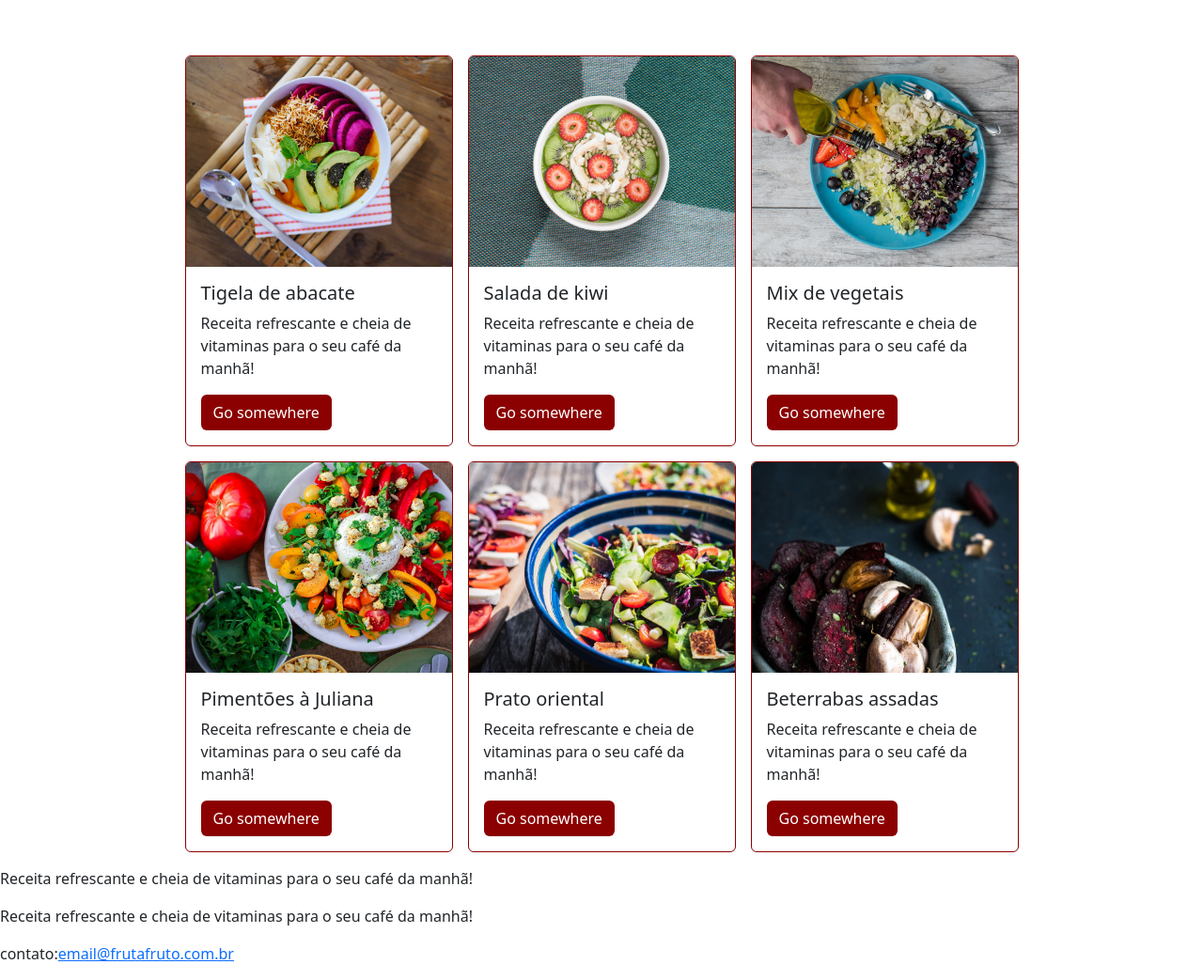
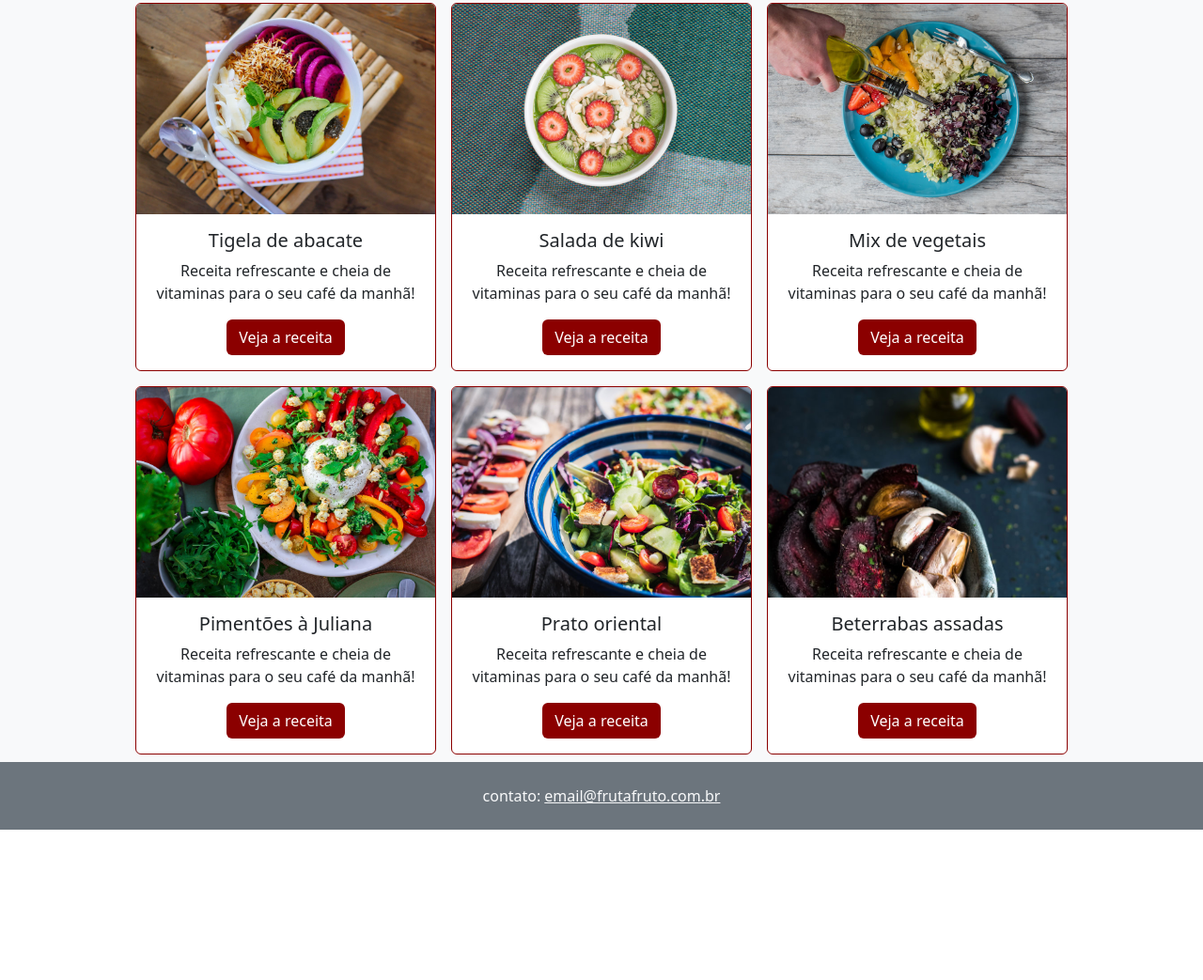
Before and after one commit to MauricioEscouto/Bootstrap, a plain HTML site: page Curso1/index.html in a window 1280 px wide. Shown: the part 565-1608 px from the top of the page at 94% size. After the commit the page ends 1448 px from the top, so only its background shows below. Drawn offline with nearby package versions, Linux system fonts and the light colour scheme.

Commit message:
concluído curso de bootstrap

```diff
--- a/Curso1/index.html
+++ b/Curso1/index.html
@@ -12,9 +12,9 @@
 
 <body>
     <header>
-        <nav class="navbar navbar-expand-lg bg-light">
+        <nav class="navbar navbar-expand-lg bg-light fixed-top">
             <div class="container-fluid">
-                <a class="navbar-brand" href="#">Fruta & fruto</a>
+                <a class="navbar-brand fonte-titulo cor-especial" href="#">Fruta & fruto</a>
                 <button class="navbar-toggler" type="button" data-bs-toggle="collapse" data-bs-target="#navbarNav" aria-controls="navbarNav" aria-expanded="false" aria-label="Toggle navigation">
                     <span class="navbar-toggler-icon"></span>
                 </button>
@@ -30,7 +30,7 @@
                             <a class="nav-link" href="#">quem somos</a>
                         </li>
                         <li class="nav-item">
-                            <a class="nav-link">contato</a>
+                            <a class="nav-link" href="" data-bs-toggle="modal" data-bs-target="#modal-Contato">contato</a>
                         </li>
                     </ul>
                 </div>
@@ -75,58 +75,58 @@
             <p class="text-center text-secondary pb-5">Nossas receitas ajudam você a aproveitar melhor os alimentos, economizar, ganhar tempo e praticidade</p>
         </section>
 
-        <section class="receitas container justify-content-center">
+        <section class="receitas container-fluid justify-content-center bg-light">
             <div class="row justify-content-center">
-                <div class="card card-receitas borda-cor-especial col-xl-3 col-lg-3 col-md-5 col-sm-5 m-2 col-8">
+                <div class="card card-receitas borda-cor-especial p-0 col-xl-3 col-lg-3 col-md-5 col-sm-5 m-2 col-8">
                     <img src="src/img/receita-abacate.jpg" class="card-img-top img-receitas" alt="tigela com salada de abacate, vista superior">
-                    <div class="card-body">
+                    <div class="card-body text-center">
                         <h5 class="card-title">Tigela de abacate</h5>
                         <p class="card-text">Receita refrescante e cheia de vitaminas para o seu café da manhã!</p>
-                        <a href="#" class="btn botao-cor-especial">Go somewhere</a>
+                        <a href="#" class="btn botao-cor-especial">Veja a receita</a>
                     </div>
                 </div>
-                <div class="card card-receitas borda-cor-especial col-xl-3 col-lg-3 col-md-5 col-sm-5 col-8 m-2">
+                <div class="card card-receitas borda-cor-especial p-0 col-xl-3 col-lg-3 col-md-5 col-sm-5 col-8 m-2">
                     <img src="src/img/receita-kiwi.jpg" class="card-img-top img-receitas" alt="tigela de mingau com kiwi, vista superior">
-                    <div class="card-body">
+                    <div class="card-body text-center">
                         <h5 class="card-title">Salada de kiwi</h5>
                         <p class="card-text">Receita refrescante e cheia de vitaminas para o seu café da manhã!</p>
-                        <a href="#" class="btn botao-cor-especial">Go somewhere</a>
+                        <a href="#" class="btn botao-cor-especial">Veja a receita</a>
                     </div>
                 </div>
 
-                <div class="card card-receitas borda-cor-especial col-xl-3 col-lg-3 col-md-5 col-sm-5 col-8 m-2">
+                <div class="card card-receitas borda-cor-especial p-0 col-xl-3 col-lg-3 col-md-5 col-sm-5 col-8 m-2">
                     <img src="src/img/receita-mix.jpg" class="card-img-top img-receitas" alt="prato com mix de vegetais e mão de pessoa adicionando azeite, vista superior">
-                    <div class="card-body">
+                    <div class="card-body text-center">
                         <h5 class="card-title">Mix de vegetais</h5>
                         <p class="card-text">Receita refrescante e cheia de vitaminas para o seu café da manhã!</p>
-                        <a href="#" class="btn botao-cor-especial">Go somewhere</a>
+                        <a href="#" class="btn botao-cor-especial">Veja a receita</a>
                     </div>
                 </div>
 
-                <div class="card card-receitas borda-cor-especial col-xl-3 col-lg-3 col-md-5 col-sm-5 col-8 m-2">
+                <div class="card card-receitas borda-cor-especial p-0 col-xl-3 col-lg-3 col-md-5 col-sm-5 col-8 m-2">
                     <img src="src/img/receita-pimentoes.jpg" class="card-img-top img-receitas" alt="prato de salada de pimentões com alguns ingredientes ao lado, vista superior">
-                    <div class="card-body">
+                    <div class="card-body text-center">
                         <h5 class="card-title">Pimentões à Juliana</h5>
                         <p class="card-text">Receita refrescante e cheia de vitaminas para o seu café da manhã!</p>
-                        <a href="#" class="btn botao-cor-especial">Go somewhere</a>
+                        <a href="#" class="btn botao-cor-especial">Veja a receita</a>
                     </div>
                 </div>
 
-                <div class="card card-receitas borda-cor-especial col-xl-3 col-lg-3 col-md-5 col-sm-5 8 col-8 m-2">
+                <div class="card card-receitas borda-cor-especial p-0 col-xl-3 col-lg-3 col-md-5 col-sm-5 8 col-8 m-2">
                     <img src="src/img/receita-oriental.jpg" class="card-img-top img-receitas" alt="tigela com salada de vegetais estilo oriental, vista de cima">
-                    <div class="card-body">
+                    <div class="card-body text-center">
                         <h5 class="card-title">Prato oriental</h5>
                         <p class="card-text">Receita refrescante e cheia de vitaminas para o seu café da manhã!</p>
-                        <a href="#" class="btn botao-cor-especial">Go somewhere</a>
+                        <a href="#" class="btn botao-cor-especial">Veja a receita</a>
                     </div>
                 </div>
 
-                <div class="card card-receitas borda-cor-especial col-xl-3 col-lg-3 col-md-5 col-sm-5 col-8 m-2">
+                <div class="card card-receitas borda-cor-especial p-0 col-xl-3 col-lg-3 col-md-5 col-sm-5 col-8 m-2">
                     <img src="src/img/receita-beterrabas.jpg" class="card-img-top img-receitas" alt="tigela com beterrabas e dentes de alho assados em primeiro plano, com ingredientes ao fundo">
-                    <div class="card-body">
+                    <div class="card-body text-center">
                         <h5 class="card-title">Beterrabas assadas</h5>
                         <p class="card-text">Receita refrescante e cheia de vitaminas para o seu café da manhã!</p>
-                        <a href="#" class="btn botao-cor-especial">Go somewhere</a>
+                        <a href="#" class="btn botao-cor-especial">Veja a receita</a>
                     </div>
                 </div>
             </div>
@@ -134,20 +134,45 @@
 
     </main>
 
+    <footer>
+        <div class="bg-secondary p-4">
+            <p class="text-light m-0 text-center">contato:<a class="text-light ps-1" href="mailto:email@frutafruto.com.br">email@frutafruto.com.br</a></p>
+        </div>
+    </footer>
+
+    <div class="modal fade" id="modal-Contato" tabindex="-1" aria-labelledby="exampleModalLabel" aria-hidden="true">
+        <div class="modal-dialog">
+            <div class="modal-content">
+                <div class="modal-header">
+                    <h1 class="modal-title fs-5" id="exampleModalLabel">Entre em contato</h1>
+                    <button type="button" class="btn-close" data-bs-dismiss="modal" aria-label="Close"></button>
+                </div>
+                <div class="modal-body">
+                    <form>
+                        <div class="col mb-3">
+                            <label for="nome" class="form-label">Nome</label>
+                            <input type="text" class="form-control" id="nome">
+                        </div>
+                        <div class="mb-3">
+                            <label for="exampleInputEmail1" class="form-label">Email</label>
+                            <input type="email" class="form-control" id="exampleInputEmail1" aria-describedby="emailHelp">
+                            <div id="emailHelp" class="form-text">Nunca compartilharemos seu e-mail com mais ninguém.</div>
+                        </div>
+                        <div class="form-group">
+                            <label for="exampleFormControlTextarea1">Sua mensagem</label>
+                            <textarea class="form-control" id="exampleFormControlTextarea1" rows="3"></textarea>
+                        </div>
+                    </form>
+                </div>
+                <div class="modal-footer">
+                    <button type="button" class="btn btn-secondary" data-bs-dismiss="modal">Fechar</button>
+                    <button type="button" class="btn botao-cor-especial">Enviar</button>
+                </div>
+            </div>
+        </div>
+    </div>
 
 
-    <h3></h3>
-    <p>Receita refrescante e cheia de vitaminas para o seu café da manhã!</p>
-
-
-    <h3></h3>
-    <p>Receita refrescante e cheia de vitaminas para o seu café da manhã!</p>
-
-
-    <h3></h3>
-    <p></p>
-
-    <p>contato:<a href="mailto:email@frutafruto.com.br">email@frutafruto.com.br</a></p>
 
     <script src="https://cdn.jsdelivr.net/npm/@popperjs/core@2.11.6/dist/umd/popper.min.js" integrity="sha384-oBqDVmMz9ATKxIep9tiCxS/Z9fNfEXiDAYTujMAeBAsjFuCZSmKbSSUnQlmh/jp3" crossorigin="anonymous"></script>
     <script src="https://cdn.jsdelivr.net/npm/bootstrap@5.2.2/dist/js/bootstrap.min.js" integrity="sha384-IDwe1+LCz02ROU9k972gdyvl+AESN10+x7tBKgc9I5HFtuNz0wWnPclzo6p9vxnk" crossorigin="anonymous"></script>
--- a/Curso1/src/style.css
+++ b/Curso1/src/style.css
@@ -14,7 +14,7 @@
 }
 
 .cor-especial {
-    color: darkred;
+    color: darkred !important;
 }
 
 .botao-cor-especial {
@@ -34,7 +34,3 @@
     height: 28vh;
     object-fit: cover;
 }
-
-.card {
-    padding: 0 !important;
-}
```
